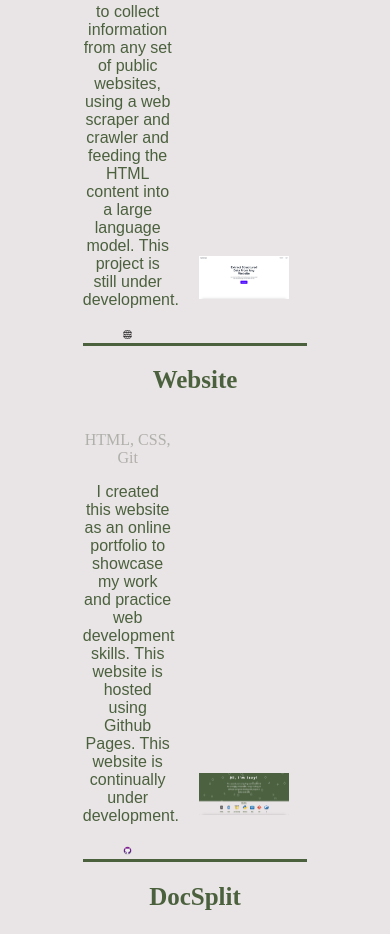
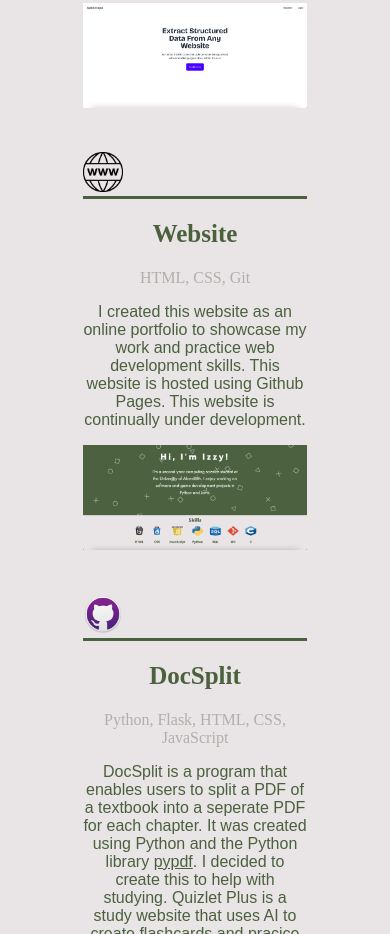
Before and after one commit to izzybeetschen/own-website, a website: page index.html in a window 390 px wide. Shown: the part 1066-2000 px from the top of the page. Drawn offline with Linux system fonts and the light colour scheme; files whose address does not match are found by name; a web font is replaced by a local one.

Commit message:
Works for MOST screen sizes

```diff
--- a/css/style.css
+++ b/css/style.css
@@ -109,12 +109,14 @@ a:active {
   display: inline-block;
   padding-right: 5%;
   text-align: center;
+  height: 100%;
 }
 
 .project-right {
   width: 45%;
   display: inline-block;
-  padding-left: 5%
+  padding-left: 5%;
+  height: 100%
 }
 
 .project-title {
@@ -140,6 +142,8 @@ a:active {
 
 .project-links {
   width: 10%;
+  height: 40px;
+  width: auto;
 }
 
 #Hi {
@@ -160,6 +164,12 @@ a:active {
 
 /* Extra small devices (phones, 251px to 450px) */
 @media only screen and (max-width: 450px) {
+  .project-left, .project-right {
+    display: block;
+    width: 100%;
+    padding: 0%;
+  }
+
   #Hi {
     font-size: 15px;
   }
@@ -185,6 +195,12 @@ a:active {
 
 /* Small devices (portrait tablets and large phones, 451px to 600px) */
 @media only screen and (min-width: 451px) and (max-width: 600px) {
+  .project-left, .project-right {
+    display: block;
+    width: 100%;
+    padding: 0%;
+  }
+
   #Hi {
     font-size: 20px;
   }
@@ -213,6 +229,7 @@ a:active {
 @media only screen and (min-width: 601px) and (max-width: 800px) {
   .project-left, .project-right {
     display: block;
+    padding: 0%;
     width: 100%;
   }
 
--- a/index.html
+++ b/index.html
@@ -100,10 +100,12 @@
                     <p class = "project-description">I worked in a team to build ApeScrape, a software designed to allow
                         users to collect information from any set of public websites, using a
                         web scraper and crawler and feeding the HTML content into a large language model. This project is still under development.</p>
-                    <a href="https://apescrape.com/"><img class="project-links" src="./Images/website-logo.png" alt="Website"></a>
                 </div>
                 <div class="project-right">
                     <img class="project-image" src="./Images/apescrape-img.png" alt="ApeScrape home">
+                </div>
+                <div class="project-links-div">
+                    <a href="https://apescrape.com/"><img class="project-links" src="./Images/website-logo.png" alt="Website"></a>
                 </div>
             </div>
             <div class="project-over">
@@ -113,10 +115,12 @@
                     <p class="project-description">I created this website as an online portfolio to showcase my work and
                         practice web development skills. This website is hosted using Github Pages. This website is continually under development.
                     </p>
-                    <a href="https://github.com/izzybeetschen/own-website"><img class="project-links" src="./Images/github.png" alt="Github"></a>
                 </div>
                 <div class="project-right">
                     <img class="project-image" src="./Images/Website-Image.png" alt="Website home">
+                </div>
+                <div class="project-links-div">
+                    <a href="https://github.com/izzybeetschen/own-website"><img class="project-links" src="./Images/github.png" alt="Github"></a>
                 </div>
             </div>
             <div class="project-over">
@@ -130,11 +134,13 @@
                         however can only take up to 50,000 characters at a time. Being able to split textbooks up so easily will significantly
                         aid in studying using Quizlet.
                     </p>
-                    <a href="https://github.com/izzybeetschen/pdf-splitter"><img class="project-links" src="./Images/github.png" alt="Github"></a>
-                    <a href="https://blazeandflame.pythonanywhere.com/"><img class="project-links" src="./Images/website-logo.png" alt="Wbsite"></a>
                 </div>
                 <div class="project-right">
                     <img class="project-image" src="./Images/DocSplit.png" alt="DocSplit page">
+                </div>
+                <div class="project-links-div">
+                    <a href="https://github.com/izzybeetschen/pdf-splitter"><img class="project-links" src="./Images/github.png" alt="Github"></a>
+                    <a href="https://blazeandflame.pythonanywhere.com/"><img class="project-links" src="./Images/website-logo.png" alt="Wbsite"></a>
                 </div>
             </div>
         </div>
```
